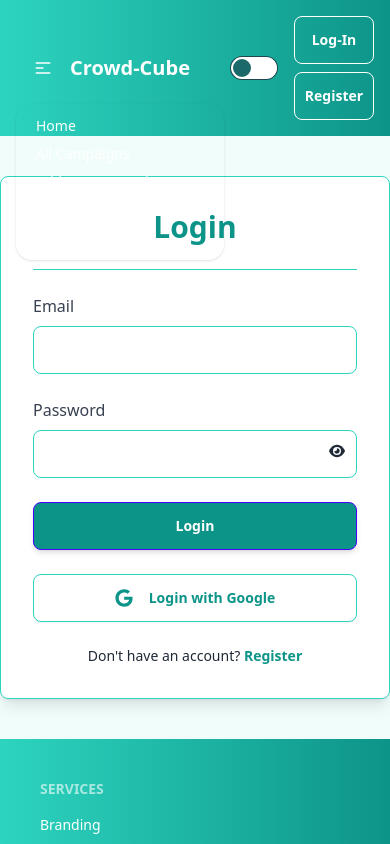
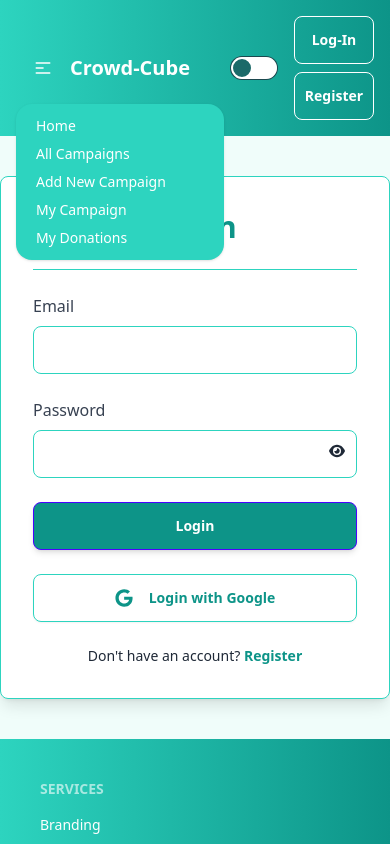
Before and after one commit to MehediBytes/crowd-cube-client, a React (Vite) app: page /auth/login in a window 390 px wide. Both pictures are taken after a click on the button 43 px from the left and 68 px from the top of the page. Shown: the top 844 px of the page. Built offline with nearby package versions, Linux system fonts and the light colour scheme; no server answers.

Commit message:
Found some bug and resolve them and commit again

```diff
--- a/src/components/Navbar.jsx
+++ b/src/components/Navbar.jsx
@@ -43,7 +43,7 @@
           </div>
           <ul
             tabIndex={0}
-            className="menu menu-sm dropdown-content rounded-box z-[1] mt-3 w-52 p-2 shadow"
+            className="menu menu-sm dropdown-content rounded-box z-[1] bg-teal-400 mt-3 w-52 p-2 shadow"
           >
             <Fade cascade>
               <li>
--- a/src/pages/CampaignDetails.jsx
+++ b/src/pages/CampaignDetails.jsx
@@ -68,7 +68,7 @@
     return (
         <div className="max-w-3xl mx-auto p-6">
             <Helmet>
-                <title>Campaigns-Details | Crowd-Cube</title>
+                <title>Campaign-Details | Crowd-Cube</title>
             </Helmet>
             <h2 className="text-3xl font-bold mb-6">{campaign.title}</h2>
             <img
```
